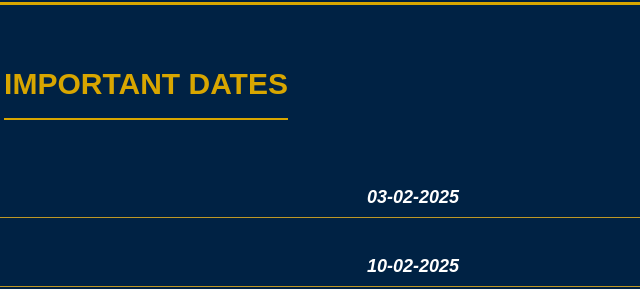
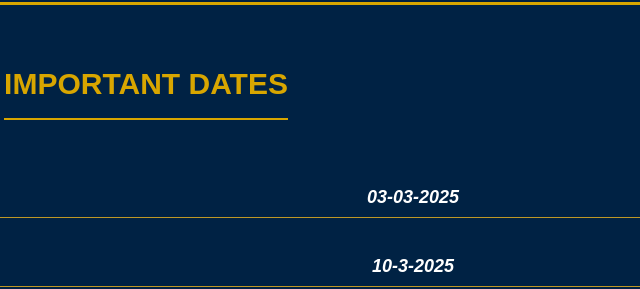
Before and after one commit to IAFD-2025/International-Conference-2025, a plain HTML site: page index.html in a window 1280 px wide. Shown: the part 7968-8257 px from the top of the page, 494-1134 px from the left. Drawn offline with Linux system fonts and the light colour scheme; a script that the page names is missing.

Commit message:
Update index.html

```diff
--- a/index.html
+++ b/index.html
@@ -753,7 +753,7 @@
         <div class="date-item">
             <button class="event-button">&gt; Abstract Submission Deadline</button>
             <div class="right">
-                <span class="date"><center>03-02-2025</center></span>
+                <span class="date"><center>03-03-2025</center></span>
             </div>
         </div>
 
@@ -761,7 +761,7 @@
         <div class="date-item">
             <button class="event-button">&gt; Notification of Acceptance (Abstract)</button>
             <div class="right">
-                <span class="date"><center>10-02-2025</center></span>
+                <span class="date"><center>10-3-2025</center></span>
             </div>
         </div>
 
```
